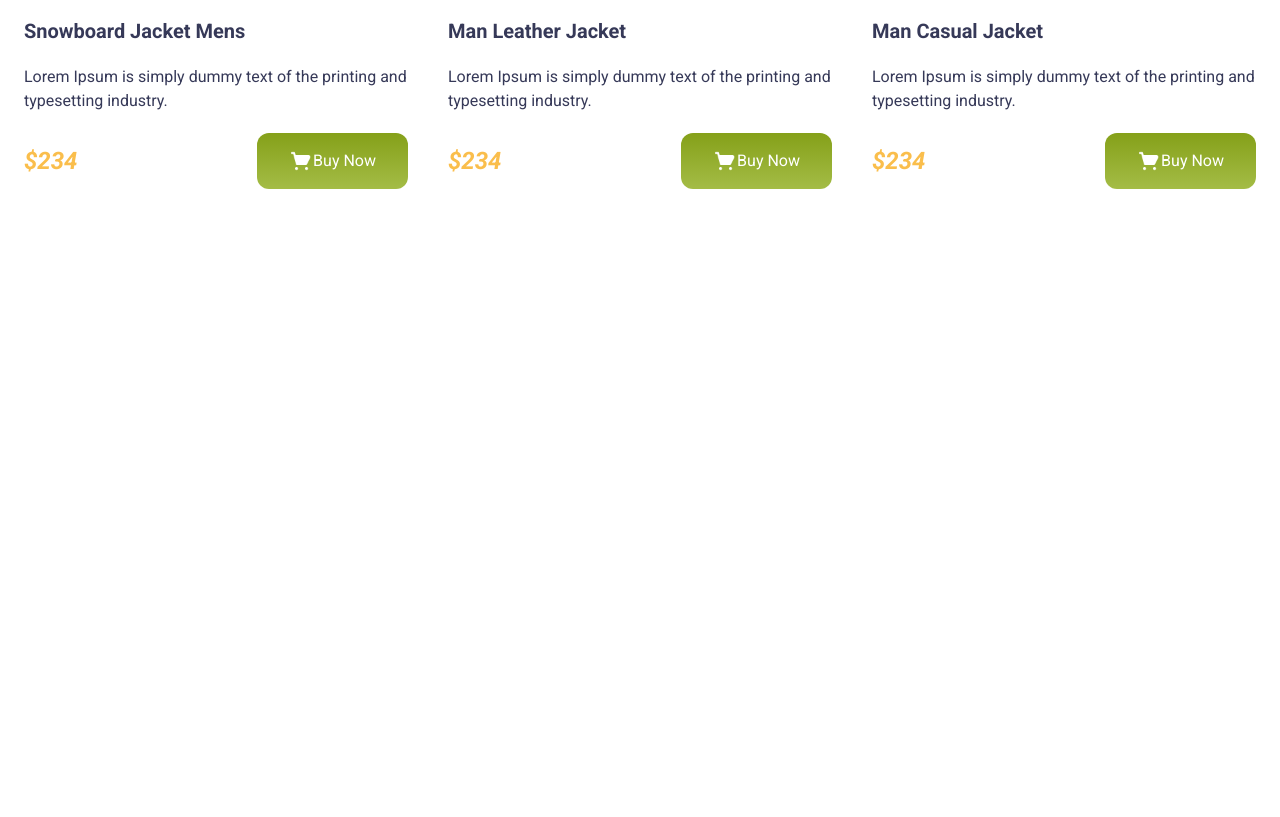
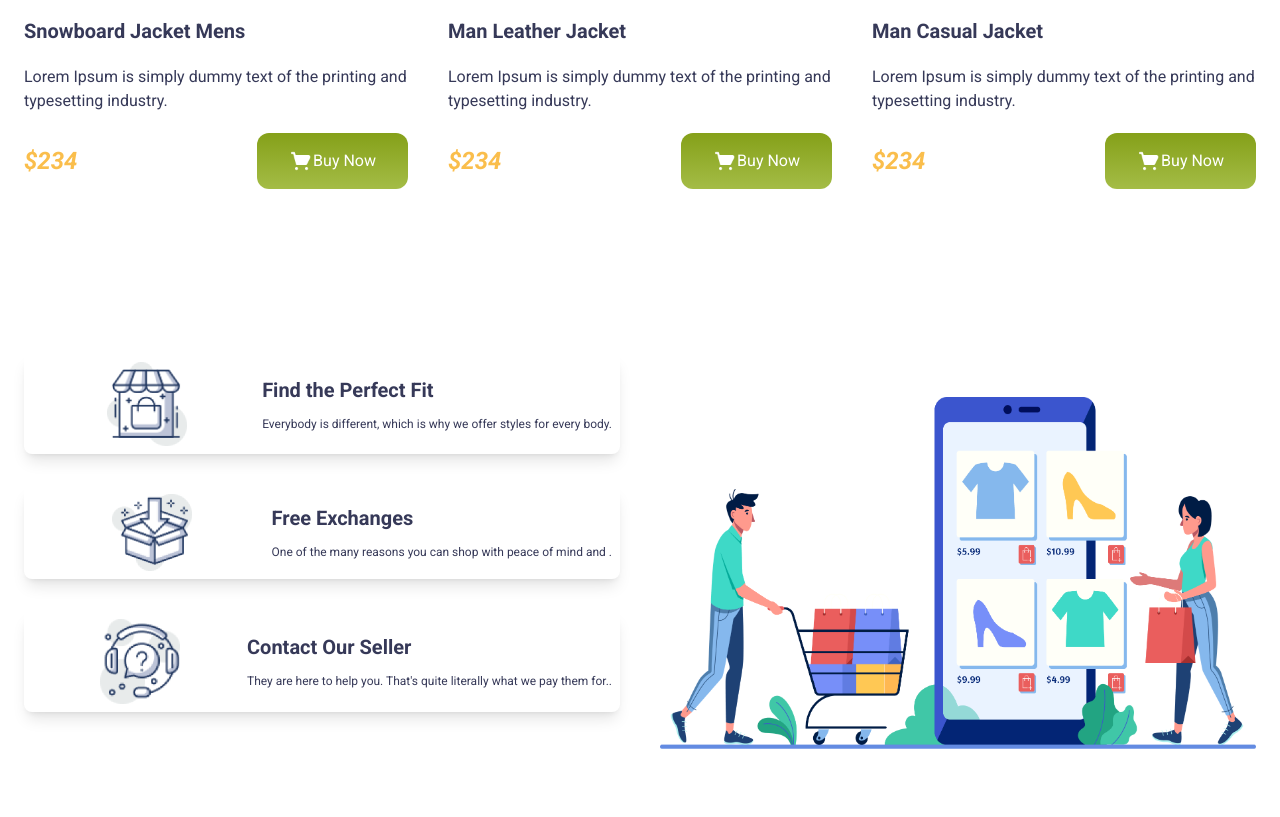
Before and after one commit to pro-majidul/penguin-fashion-website, a website built with Vite: page index.html in a window 1280 px wide. Shown: the part 1983-2800 px from the top of the page. Before the commit the page ends 2228 px from the top, so only its background shows below. Built offline with nearby package versions, Linux system fonts and the light colour scheme.

Commit message:
penguin fashion website design done

```diff
--- a/index.html
+++ b/index.html
@@ -13,15 +13,20 @@
     <!-- google font roboto -->
     <link rel="preconnect" href="https://fonts.googleapis.com">
     <link rel="preconnect" href="https://fonts.gstatic.com" crossorigin>
-    <link href="https://fonts.googleapis.com/css2?family=Roboto:ital,wght@0,100;0,300;0,400;0,500;0,700;0,900;1,100;1,300;1,400;1,500;1,700;1,900&display=swap" rel="stylesheet">
+    <link
+        href="https://fonts.googleapis.com/css2?family=Roboto:ital,wght@0,100;0,300;0,400;0,500;0,700;0,900;1,100;1,300;1,400;1,500;1,700;1,900&display=swap"
+        rel="stylesheet">
     <!-- font awesome cdn -->
-    <link rel="stylesheet" href="https://cdnjs.cloudflare.com/ajax/libs/font-awesome/6.6.0/css/all.min.css" integrity="sha512-Kc323vGBEqzTmouAECnVceyQqyqdsSiqLQISBL29aUW4U/M7pSPA/gEUZQqv1cwx4OnYxTxve5UMg5GT6L4JJg==" crossorigin="anonymous" referrerpolicy="no-referrer" />
+    <link rel="stylesheet" href="https://cdnjs.cloudflare.com/ajax/libs/font-awesome/6.6.0/css/all.min.css"
+        integrity="sha512-Kc323vGBEqzTmouAECnVceyQqyqdsSiqLQISBL29aUW4U/M7pSPA/gEUZQqv1cwx4OnYxTxve5UMg5GT6L4JJg=="
+        crossorigin="anonymous" referrerpolicy="no-referrer" />
 
     <style>
-        .babas-neue-font{
+        .babas-neue-font {
             font-family: "Bebas Neue", sans-serif;
         }
-        .roboto-font{
+
+        .roboto-font {
             font-family: "Roboto", sans-serif;
         }
     </style>
@@ -45,17 +50,20 @@
             </div>
         </nav>
         <!-- banner -->
-        <div class="md:container mx-auto my-18 p-6 md:flex justify-between items-center">
+        <div class="md:container mx-auto p-6 md:flex md:justify-between gap-10  md:items-center">
             <!-- banner text  -->
-            <div class="space-y-6">
-                <h2 class="text-5xl font-semibold uppercase babas-neue-font"> <span class="text-color-text"> Be the Penguins </span> <br>
+            <div class="space-y-5 ">
+                <h2 class="text-5xl font-semibold uppercase babas-neue-font"> <span class="text-color-text"> Be the
+                        Penguins </span> <br>
                     <span class="text-[#363958]"> of Winter</span>
                 </h2>
-                <p class="text-xs w-80 ">Lorem Ipsum is simply dummy text of the printing and typesetting industry.</p>
-                <button class="btn px-8 py-4 text-white text-base bg-gradient-to-t from-[#A4BC46] to-[#85A019] flex items-center justify-between rounded-xl"><img class="w-6" src="./icons/shopping-cart 1.png" alt="">Buy Now</button>
+                <p class="text-sm w-64 md:w-full ">Lorem Ipsum is simply dummy text of the printing and typesetting industry.</p>
+                <button
+                    class="btn px-8 py-4 text-white text-base bg-gradient-to-t from-[#A4BC46] to-[#85A019] flex items-center justify-between rounded-xl"><img
+                        class="w-6" src="./icons/shopping-cart 1.png" alt="">Buy Now</button>
             </div>
             <!-- banner image -->
-            <div>
+            <div class="mt-6 md:mt-0">
                 <img src="./images/model.png" alt="">
             </div>
         </div>
@@ -70,30 +78,39 @@
                 <div class=" space-y-5">
                     <img class="bg-slate-200 rounded-3xl p-4" src="./images/jacket-1.png" alt="">
                     <h4 class="text-section-color text-xl font-bold">Yellow Coat Jacket </h4>
-                    <p class="text-section-color">Lorem Ipsum is simply dummy text of the printing and typesetting industry.</p>
+                    <p class="text-section-color">Lorem Ipsum is simply dummy text of the printing and typesetting
+                        industry.</p>
                     <div class="flex justify-between items-center">
                         <address class="text-color-text text-2xl font-semibold">$234</address>
-                        <button class="btn px-8 py-4 text-white text-base bg-gradient-to-t from-[#A4BC46] to-[#85A019] flex items-center justify-between rounded-xl"><img class="w-6" src="./icons/shopping-cart 1.png" alt="">Buy Now</button>
+                        <button
+                            class="btn px-8 py-4 text-white text-base bg-gradient-to-t from-[#A4BC46] to-[#85A019] flex items-center justify-between rounded-xl"><img
+                                class="w-6" src="./icons/shopping-cart 1.png" alt="">Buy Now</button>
                     </div>
                 </div>
                 <!-- card 2 -->
                 <div class=" space-y-5">
                     <img class="bg-slate-200 rounded-3xl p-4" src="./images/jacket-2.png" alt="">
                     <h4 class="text-section-color text-xl font-bold">Ladies Jacket </h4>
-                    <p class="text-section-color">Lorem Ipsum is simply dummy text of the printing and typesetting industry.</p>
+                    <p class="text-section-color">Lorem Ipsum is simply dummy text of the printing and typesetting
+                        industry.</p>
                     <div class="flex justify-between items-center">
                         <address class="text-color-text text-2xl font-semibold">$234</address>
-                        <button class="btn px-8 py-4 text-white text-base bg-gradient-to-t from-[#A4BC46] to-[#85A019] flex items-center justify-between rounded-xl"><img class="w-6" src="./icons/shopping-cart 1.png" alt="">Buy Now</button>
+                        <button
+                            class="btn px-8 py-4 text-white text-base bg-gradient-to-t from-[#A4BC46] to-[#85A019] flex items-center justify-between rounded-xl"><img
+                                class="w-6" src="./icons/shopping-cart 1.png" alt="">Buy Now</button>
                     </div>
                 </div>
                 <!-- card 3 -->
                 <div class=" space-y-5">
                     <img class="bg-slate-200 rounded-3xl p-4" src="./images/jacket-3.png" alt="">
                     <h4 class="text-section-color text-xl font-bold">Women Leathers Jacket </h4>
-                    <p class="text-section-color">Lorem Ipsum is simply dummy text of the printing and typesetting industry.</p>
+                    <p class="text-section-color">Lorem Ipsum is simply dummy text of the printing and typesetting
+                        industry.</p>
                     <div class="flex justify-between items-center">
                         <address class="text-color-text text-2xl font-semibold">$234</address>
-                        <button class="btn px-8 py-4 text-white text-base bg-gradient-to-t from-[#A4BC46] to-[#85A019] flex items-center justify-between rounded-xl"><img class="w-6" src="./icons/shopping-cart 1.png" alt="">Buy Now</button>
+                        <button
+                            class="btn px-8 py-4 text-white text-base bg-gradient-to-t from-[#A4BC46] to-[#85A019] flex items-center justify-between rounded-xl"><img
+                                class="w-6" src="./icons/shopping-cart 1.png" alt="">Buy Now</button>
                     </div>
                 </div>
             </div>
@@ -106,35 +123,84 @@
                 <div class=" space-y-5">
                     <img class="bg-slate-200 rounded-3xl p-4" src="./images/jacket-4.png" alt="">
                     <h4 class="text-section-color text-xl font-bold">Snowboard Jacket Mens </h4>
-                    <p class="text-section-color">Lorem Ipsum is simply dummy text of the printing and typesetting industry.</p>
+                    <p class="text-section-color">Lorem Ipsum is simply dummy text of the printing and typesetting
+                        industry.</p>
                     <div class="flex justify-between items-center">
                         <address class="text-color-text text-2xl font-semibold">$234</address>
-                        <button class="btn px-8 py-4 text-white text-base bg-gradient-to-t from-[#A4BC46] to-[#85A019] flex items-center justify-between rounded-xl"><img class="w-6" src="./icons/shopping-cart 1.png" alt="">Buy Now</button>
+                        <button
+                            class="btn px-8 py-4 text-white text-base bg-gradient-to-t from-[#A4BC46] to-[#85A019] flex items-center justify-between rounded-xl"><img
+                                class="w-6" src="./icons/shopping-cart 1.png" alt="">Buy Now</button>
                     </div>
                 </div>
                 <!-- card 2 -->
                 <div class=" space-y-5">
                     <img class="bg-slate-200 rounded-3xl p-4" src="./images/jacket-5.png" alt="">
                     <h4 class="text-section-color text-xl font-bold">Man Leather Jacket </h4>
-                    <p class="text-section-color">Lorem Ipsum is simply dummy text of the printing and typesetting industry.</p>
+                    <p class="text-section-color">Lorem Ipsum is simply dummy text of the printing and typesetting
+                        industry.</p>
                     <div class="flex justify-between items-center">
                         <address class="text-color-text text-2xl font-semibold">$234</address>
-                        <button class="btn px-8 py-4 text-white text-base bg-gradient-to-t from-[#A4BC46] to-[#85A019] flex items-center justify-between rounded-xl"><img class="w-6" src="./icons/shopping-cart 1.png" alt="">Buy Now</button>
+                        <button
+                            class="btn px-8 py-4 text-white text-base bg-gradient-to-t from-[#A4BC46] to-[#85A019] flex items-center justify-between rounded-xl"><img
+                                class="w-6" src="./icons/shopping-cart 1.png" alt="">Buy Now</button>
                     </div>
                 </div>
                 <!-- card 3 -->
                 <div class=" space-y-5">
                     <img class="bg-slate-200 rounded-3xl p-4" src="./images/jacket-6.png" alt="">
                     <h4 class="text-section-color text-xl font-bold">Man Casual Jacket </h4>
-                    <p class="text-section-color">Lorem Ipsum is simply dummy text of the printing and typesetting industry.</p>
+                    <p class="text-section-color">Lorem Ipsum is simply dummy text of the printing and typesetting
+                        industry.</p>
                     <div class="flex justify-between items-center">
                         <address class="text-color-text text-2xl font-semibold">$234</address>
-                        <button class="btn px-8 py-4 text-white text-base bg-gradient-to-t from-[#A4BC46] to-[#85A019] flex items-center justify-between rounded-xl"><img class="w-6" src="./icons/shopping-cart 1.png" alt="">Buy Now</button>
+                        <button
+                            class="btn px-8 py-4 text-white text-base bg-gradient-to-t from-[#A4BC46] to-[#85A019] flex items-center justify-between rounded-xl"><img
+                                class="w-6" src="./icons/shopping-cart 1.png" alt="">Buy Now</button>
                     </div>
                 </div>
             </div>
         </section>
-
+        <!-- hero section -->
+        <section class="md:container mx-auto md:py-12">
+            <div class="md:flex md:flex-row p-6 space-y-20 flex  flex-col-reverse gap-10 md:justify-evenly md:items-center">
+                <!-- left side  -->
+                <div class=" space-y-8 flex-1 text-center md:text-start">
+                    <div class="md:flex  justify-around items-center rounded-lg shadow-lg p-2">
+                        <div class="w-20 mx-auto ">
+                            <img src="./icons/house.png" alt="">
+                        </div>
+                        <div>
+                            <h5 class="text-section-color text-xl font-bold">Find the Perfect Fit</h5>
+                            <p class="text-section-color text-xs pt-3">Everybody is different, which is why we offer
+                                styles for
+                                every body.</p>
+                        </div>
+                    </div>
+                    <div class="md:flex justify-around items-center  rounded-lg shadow-lg p-2">
+                        <div class="w-20 mx-auto">
+                            <img src="./icons/box.png" alt="">
+                        </div>
+                        <div>
+                            <h5 class="text-section-color text-xl font-bold">Free Exchanges</h5>
+                            <p class="text-section-color text-xs pt-3">One of the many reasons you can shop with peace of mind and .</p>
+                        </div>
+                    </div>
+                    <div class="md:flex justify-around items-center  rounded-lg shadow-lg p-2">
+                        <div class="w-20 mx-auto">
+                            <img src="./icons/question.png" alt="">
+                        </div>
+                        <div>
+                            <h5 class="text-section-color text-xl font-bold">Contact Our Seller</h5>
+                            <p class="text-section-color text-xs pt-3">They are here to help you. That's quite literally what we pay them for..</p>
+                        </div>
+                    </div>
+                </div>
+                <!-- right side  -->
+                <div class="flex-1">
+                    <img class="w-full" src="./images/shopping.png" alt="">
+                </div>
+            </div>
+        </section>
 
     </main>
     <footer>
```
